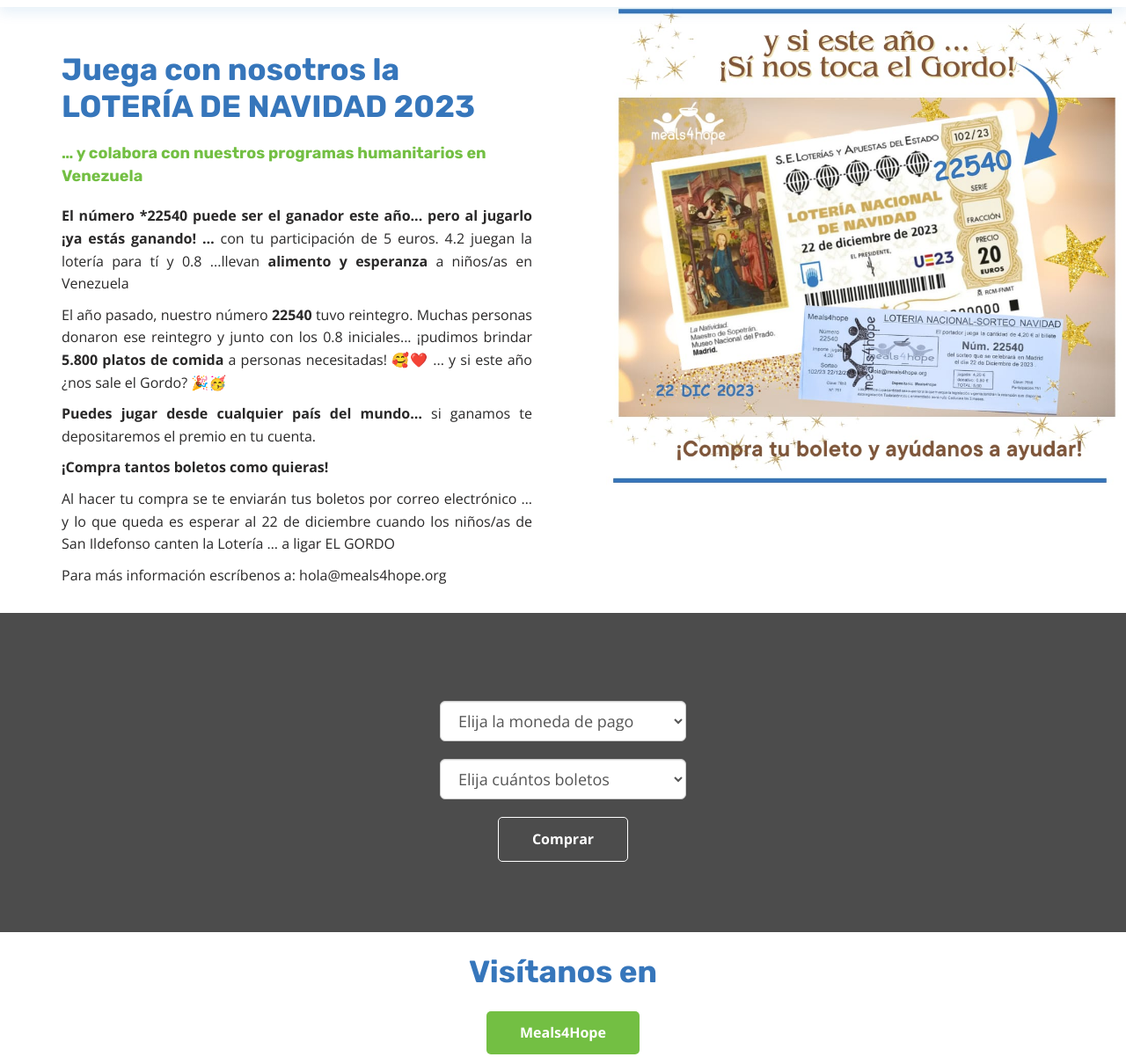
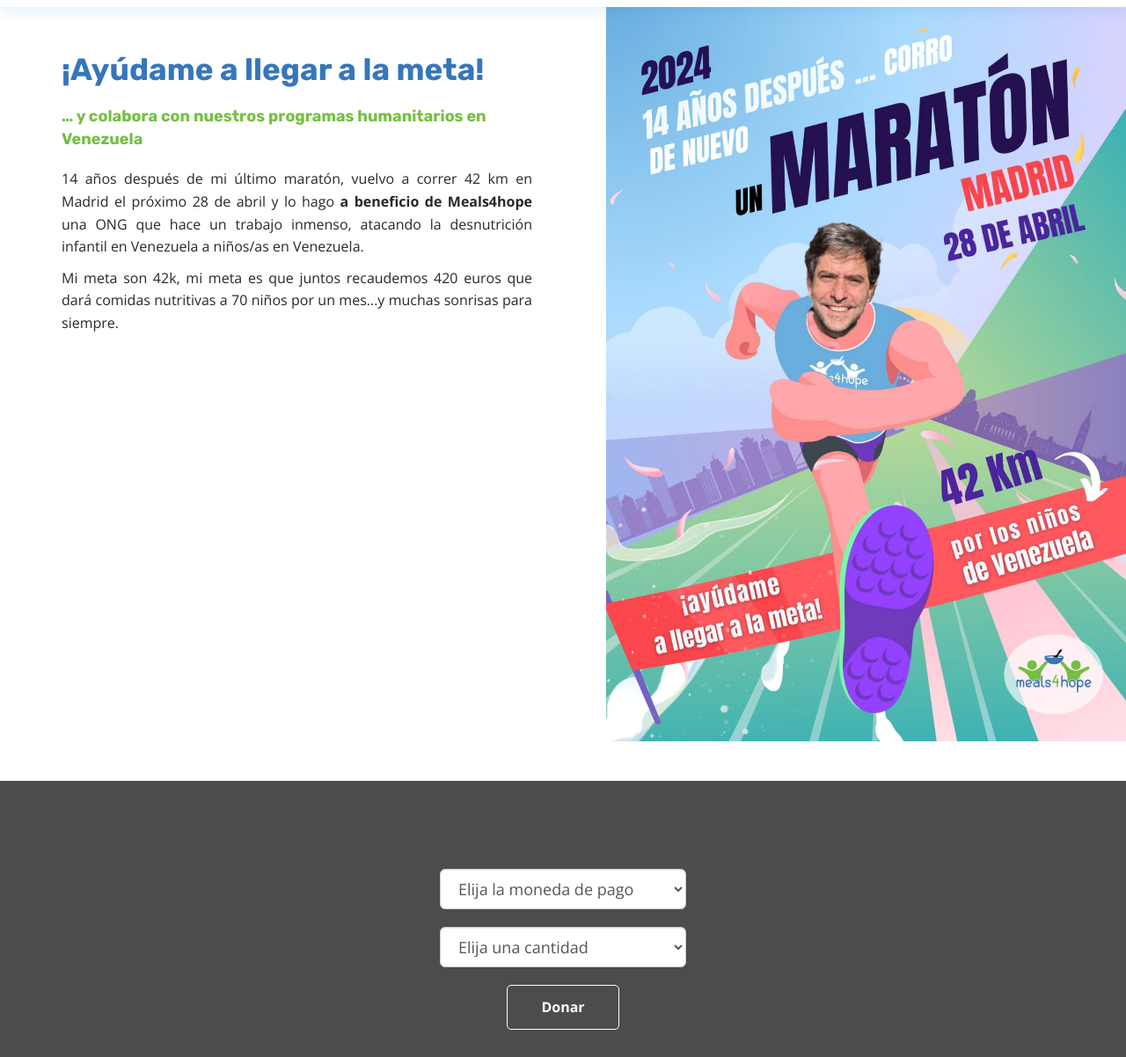
Before and after one commit to decktra/maraton_m4h, a plain HTML site: page index.html in a window 1280 px wide. Shown: the part 92-1294 px from the top of the page at 88% size. Drawn offline with nearby package versions, Linux system fonts and the light colour scheme.

Commit message:
first commit

```diff
--- a/index.html
+++ b/index.html
@@ -52,7 +52,7 @@
 
                     <div class="cart-search-contact">
                         <div class="mini-cart">
-                            <a class="theme-btn" href="#donate">Compra</a>
+                            <a class="theme-btn" href="#donate">Dona</a>
                         </div>
                     </div>
                 </div><!-- end of container -->
@@ -64,35 +64,25 @@
             <div class="container">
                 <div class="row">
                     <div class="col-sm-12 visible-sm visible-xs" style="padding:0;">
-                        <img class="img-responsive" src="assets/images/rifa.jpeg" alt="">
+                        <img class="img-responsive" src="assets/images/maraton.jpeg" alt="">
                     </div>
                     <div class="col-lg-6 col-md-6 col-sm-12">
                         <div class="wpo-about-text text-justify">
                             <div class="wpo-section-title">
-                                <h2 style="line-height: 1.2;">Juega con nosotros la LOTERÍA DE NAVIDAD 2023</h2>
+                                <h2 style="line-height: 1.2;">¡Ayúdame a llegar a la meta!</h2>
                                 <span><b>… y colabora con nuestros programas humanitarios en Venezuela</b></span>
                             </div>
-                            <p><b>El número *22540 puede ser el ganador este año... pero al jugarlo ¡ya estás ganando! …</b>
-                                con tu participación de 5 euros. 4.2  juegan la lotería para tí y 0.8  ...llevan
-                                <b>alimento y esperanza</b>
-                                a niños/as en Venezuela</p>
+                            <p>14 años después de mi último maratón, vuelvo a correr 42 km en Madrid el próximo 28 de abril y lo hago
+                                <b>a beneficio de Meals4hope</b> una ONG que hace un trabajo inmenso, atacando la desnutrición infantil en Venezuela
+                                a niños/as en Venezuela.</p>
 
-                            <p>El año pasado, nuestro número <b>22540</b> tuvo reintegro.
-                                Muchas personas donaron ese reintegro y junto con los 0.8 iniciales...
-                                ¡pudimos brindar <b>5.800 platos de comida</b> a personas necesitadas! 🥰❤️
-                                ... y si este año ¿nos sale el Gordo? 🎉🥳</p>
-                            <p><b>Puedes jugar desde cualquier país del mundo…</b> si ganamos te depositaremos el premio en tu
-                                cuenta.</p>
-                            <p><b>¡Compra tantos boletos como quieras!</b></p>
-                            <p>Al hacer tu compra se te enviarán tus boletos por correo electrónico … y lo que queda es
-                                esperar al 22 de diciembre cuando los niños/as de San Ildefonso canten la Lotería … a ligar
-                                EL GORDO</p>
-                            <p>Para más información escríbenos a: hola@meals4hope.org</p>
+                            <p>Mi meta son 42k, mi meta es que juntos recaudemos 420 euros que dará comidas nutritivas a 70 niños por un mes...y muchas sonrisas para siempre.
+                            </p>
                         </div>
                     </div>
                     <div class="col-lg-4 col-md-6 col-sm-12 hidden-sm hidden-xs">
                         <div class="wpo-about-img-3">
-                            <img class="img-responsive" src="assets/images/rifa.jpeg" alt="">
+                            <img class="img-responsive" src="assets/images/maraton.jpeg" alt="">
                         </div>
                     </div>
                 </div>
@@ -113,18 +103,18 @@
                                     <option value="USD">Dólares</option>
                                 </select>
                                 <select id="amount" name="amount" class="form-control input-lg center-block" style="margin-bottom:20px;margin-top:20px;width:280px" required>
-                                    <option value=5>Elija cuántos boletos</option>
-                                    <option value=5>1 boleto (5 $/€)</option>
-                                    <option value=10>2 boletos (10 $/€)</option>
-                                    <option value=15>3 boleto (15 $/€)</option>
-                                    <option value=20>4 boleto (20 $/€)</option>
-                                    <option value=25>5 boleto (25 $/€)</option>
-                                    <option value=50>10 boleto (50 $/€)</option>
-                                    <option value=75>15 boleto (75 $/€)</option>
-                                    <option value=100>20 boleto (100 $/€)</option>
+                                    <option value=5>Elija una cantidad</option>
+                                    <option value=5>5</option>
+                                    <option value=10>10</option>
+                                    <option value=15>15</option>
+                                    <option value=20>20</option>
+                                    <option value=25>25</option>
+                                    <option value=50>50</option>
+                                    <option value=75>75</option>
+                                    <option value=100>100</option>
                                 </select>
                                 <!-- <input id="amount" placeholder="Indique cuántos cartones" type="number" name="amount" type="number" min="0" class="form-control input-lg center-block" style="margin-bottom:20px;margin-top:20px;width:280px" required></input> -->
-                                <input class="theme-btn-s2" type="submit" value="Comprar">
+                                <input class="theme-btn-s2" type="submit" value="Donar">
                             </form>
                         </div>
                     </div>
```
Also changed, not shown: assets/images/maraton.jpeg (added), 3 other files.
